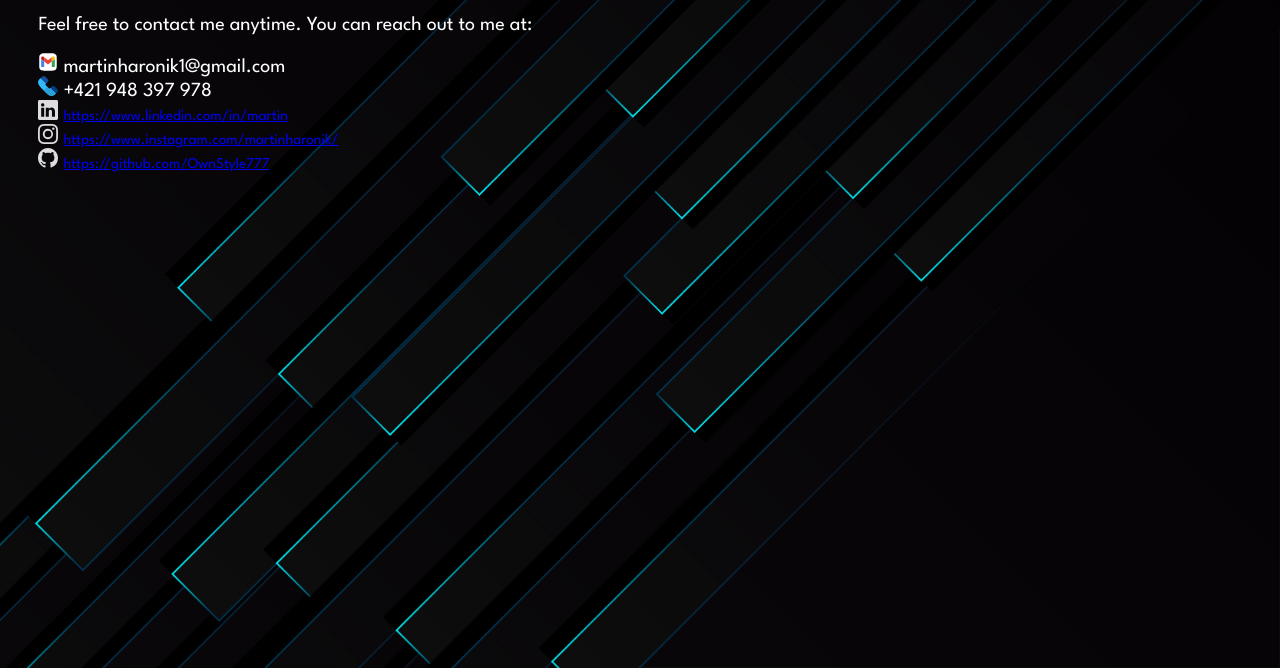
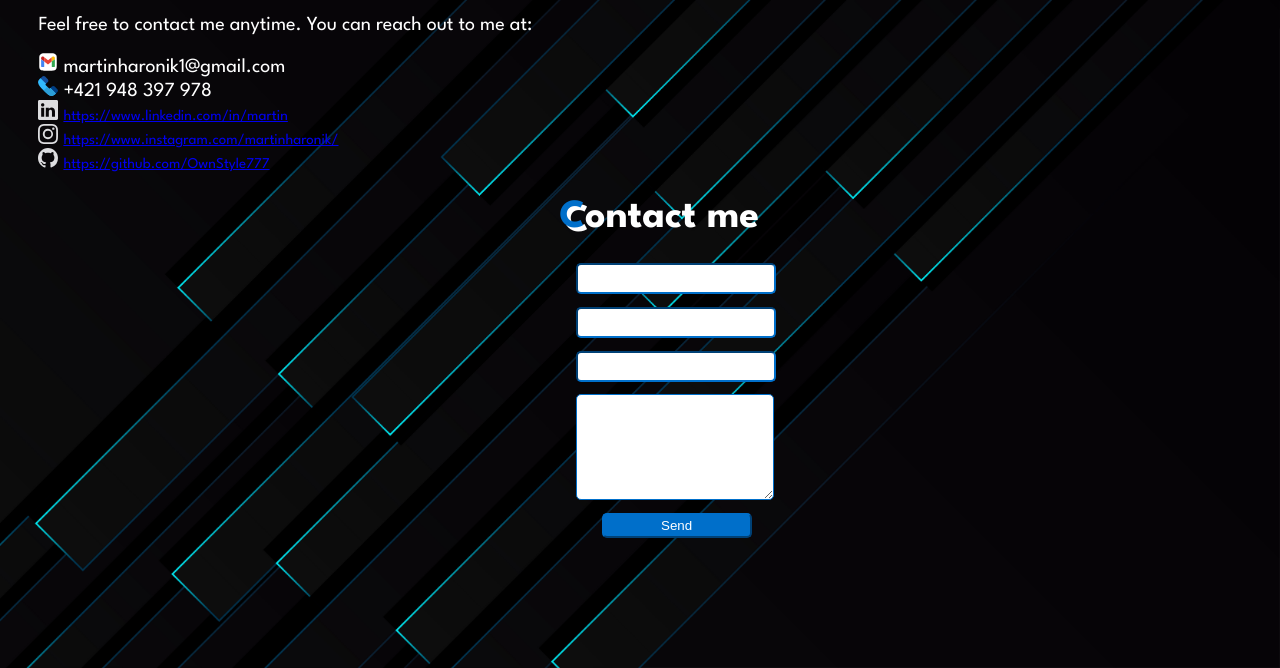
Before and after one commit to OwnStyle777/myPorfolioPage, a PHP site: page /contacts.html in a window 1280 px wide. Shown: the part 132-800 px from the top of the page. Run offline with PHP 8.4, Linux system fonts and the light colour scheme.

Commit message:
add text input field in conctacts.html

```diff
--- a/myPortfolio/contacts.html
+++ b/myPortfolio/contacts.html
@@ -16,6 +16,7 @@
 </head>
 
 <body>
+
     <div class="content">
         <br>
         <br>
@@ -49,14 +50,24 @@
 
             </p>
         </section>
-
-        </section>
+       <div class="background">
+        <h1 class="textPar1" id="contactsHeading" style="text-align: center;"><span class="blueText">C</span>ontact me</h1>
+        <div class="iconContainer">
+        <input class="inputStyles"></input>
+        <input class="inputStyles"></input>
+        <input class="inputStyles"></input>
+        <textarea class="inputStyles" style="height: 100px;"></textarea>
+        <button class="buttonStyle">Send</button>
+        </div>
+       </div>
 
     </div>
     <br>
     <br>
     <br>
     <script src="scripts.js"></script>
+
+
 </body>
 
 </html>
--- a/myPortfolio/index.css
+++ b/myPortfolio/index.css
@@ -355,3 +355,24 @@ body{
       transform: rotate(360deg);
   }
 }
+
+
+.inputStyles{
+  width: 15%;
+ margin-bottom: 1%;
+  height: 25px;
+  margin-left: 45%;
+  border-color: #006fca;
+  border-radius: 5px 5px 5px 5px;
+}
+
+.buttonStyle{
+  width: 150px;
+  margin-bottom: 1%;
+   height: 25px;
+   margin-left: 47%;
+   border-color: #006fca;
+   color: #ffffff;
+   background-color: #006fca;
+   border-radius: 5px 5px 5px 5px;
+}
```
Also changed, not shown: myPortfolio/myProjects.html (+7 -0 lines).
